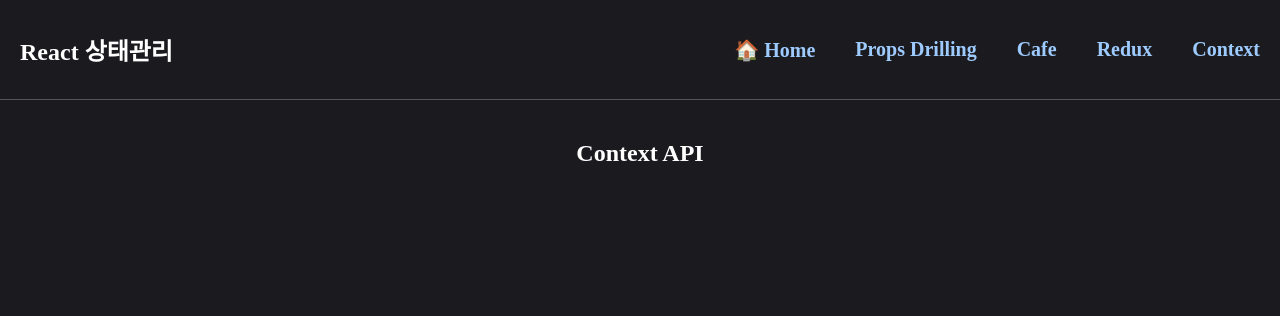
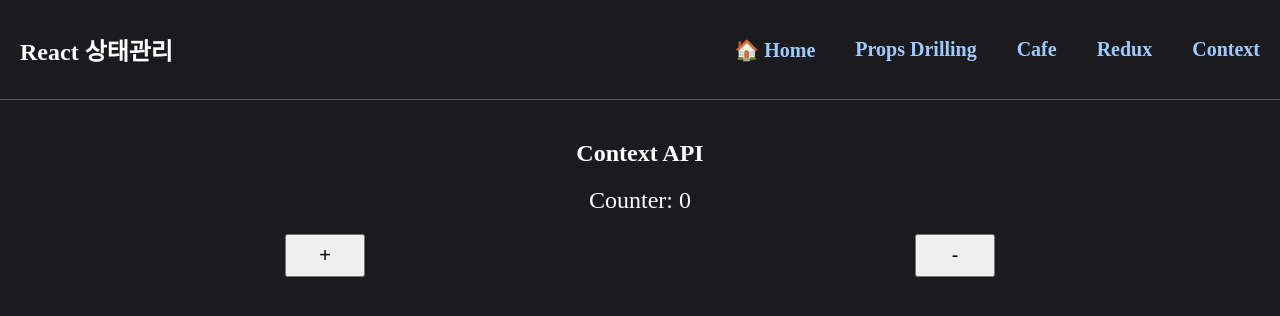
Before and after one commit to miloupark/OZ-ReactLog, a React (Vite) app: page /context in a window 1280 px wide. Shown: the top 316 px of the page. Built offline with nearby package versions, Linux system fonts and the light colour scheme.

Commit message:
feat(context): add counter example to learn Context API

```diff
--- /dev/null
+++ b/src/components/contextapi/ContextApi.jsx
@@ -0,0 +1,26 @@
+import { useCounter } from "../../context/counter/counterContext.js";
+import { Counter } from "./ContextApi.style.js";
+
+export default function ContextApi() {
+  const [counter, setCounter] = useCounter();
+
+  return (
+    <Counter>
+      <p>Counter: {counter}</p>
+      <button
+        onClick={() => {
+          setCounter((prev) => prev + 1);
+        }}
+      >
+        +
+      </button>
+      <button
+        onClick={() => {
+          setCounter((prev) => prev - 1);
+        }}
+      >
+        -
+      </button>
+    </Counter>
+  );
+}
--- /dev/null
+++ b/src/components/contextapi/ContextApi.style.js
@@ -0,0 +1,19 @@
+import styled from "styled-components";
+
+export const Counter = styled.div`
+  display: grid;
+  grid-template-columns: 1fr 1fr;
+  justify-items: center;
+  color: #ffffff;
+  font-size: 20px;
+  gap: 20px;
+  p {
+    grid-column: 1/-1;
+    font-size: 24px;
+  }
+  button {
+    width: 80px;
+    font-size: inherit;
+    padding: 8px;
+  }
+`;
--- /dev/null
+++ b/src/context/counter/CounterProvider.jsx
@@ -0,0 +1,12 @@
+import { useState } from "react";
+import { CounterContext } from "./counterContext";
+
+export function CounterProvider({ children }) {
+  const [counter, setCounter] = useState(0);
+
+  return (
+    <CounterContext.Provider value={[counter, setCounter]}>
+      {children}
+    </CounterContext.Provider>
+  );
+}
--- /dev/null
+++ b/src/context/counter/counterContext.js
@@ -0,0 +1,7 @@
+import { createContext, useContext } from "react";
+
+export const CounterContext = createContext();
+
+export function useCounter() {
+  return useContext(CounterContext);
+}
--- a/src/pages/ContextPage.jsx
+++ b/src/pages/ContextPage.jsx
@@ -1,5 +1,12 @@
+import ContextApi from "../components/contextapi/ContextAPI";
+import { CounterProvider } from "../context/counter/CounterProvider";
 import { PagesTitle } from "./pages.styles";
 
 export default function ContextPage() {
-  return <PagesTitle>Context API</PagesTitle>;
+  return (
+    <CounterProvider>
+      <PagesTitle>Context API</PagesTitle>
+      <ContextApi />
+    </CounterProvider>
+  );
 }
```
